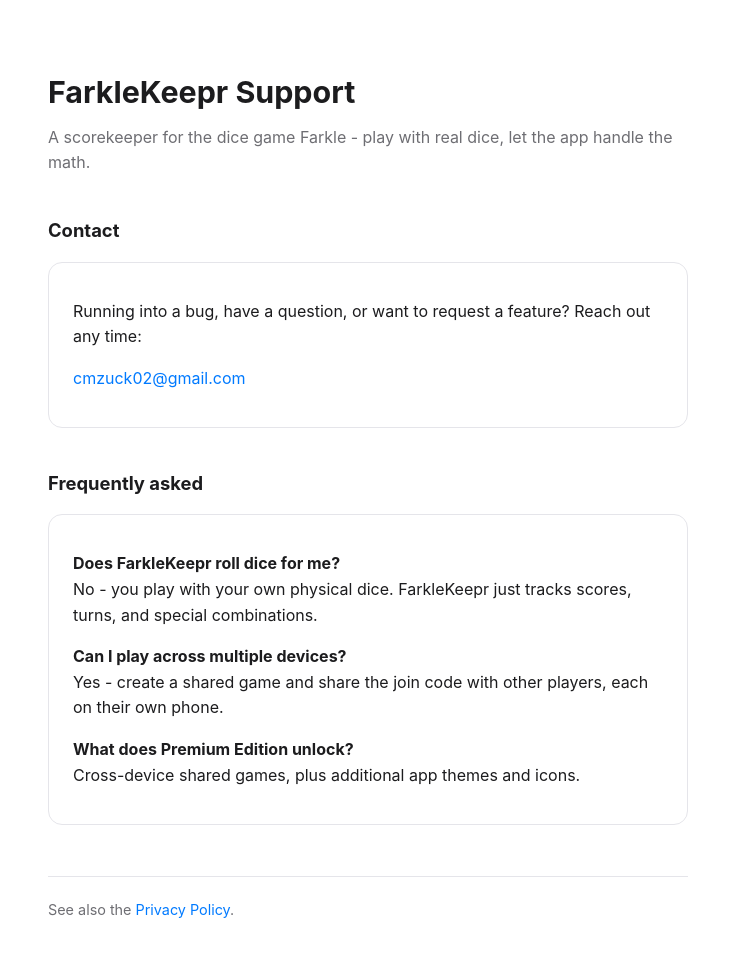
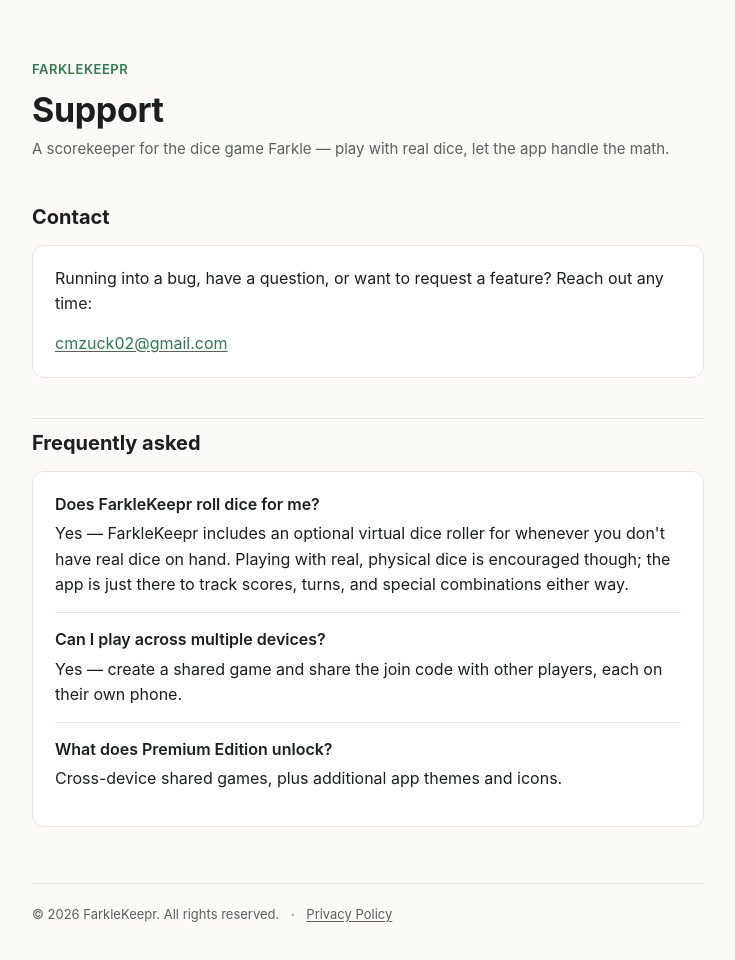
Before and after one commit to aclfxdev/farklekeepr, a plain HTML site: page index.html in a window 1280 px wide. Shown: the whole page, without its empty margins (272-1007 px from the left). Drawn offline with Linux system fonts and the light colour scheme.

Commit message:
Update FarkleKeepr index page.
Updated styles and structure for improved layout and readability. Enhanced FAQ section with additional details.

```diff
--- a/index.html
+++ b/index.html
@@ -2,61 +2,110 @@
 <html lang="en">
 <head>
 <meta charset="UTF-8">
-<meta name="viewport" content="width=device-width, initial-scale=1">
+<meta name="viewport" content="width=device-width, initial-scale=1.0">
 <title>FarkleKeepr Support</title>
 <style>
   :root {
     color-scheme: light dark;
-  }
-  body {
-    font-family: -apple-system, BlinkMacSystemFont, "Segoe UI", Helvetica, Arial, sans-serif;
-    max-width: 640px;
-    margin: 0 auto;
-    padding: 48px 24px 80px;
-    line-height: 1.6;
-    color: #1c1c1e;
+    --ink: #1c1f1d;
+    --muted: #5b625c;
+    --line: #e3e7e3;
+    --accent: #2f7a4f;
+    --bg: #fbfaf7;
+    --card: #ffffff;
   }
   @media (prefers-color-scheme: dark) {
-    body { color: #f2f2f7; background: #000; }
-    a { color: #0a84ff; }
-    .card { background: #1c1c1e; border-color: #2c2c2e; }
+    :root {
+      --ink: #eef1ec;
+      --muted: #9aa79c;
+      --line: #2a2f2b;
+      --accent: #5bc088;
+      --bg: #121412;
+      --card: #1a1d1a;
+    }
+  }
+  * { box-sizing: border-box; }
+  body {
+    margin: 0;
+    background: var(--bg);
+    color: var(--ink);
+    font-family: -apple-system, BlinkMacSystemFont, "Segoe UI", Helvetica, Arial, sans-serif;
+    line-height: 1.6;
+    -webkit-font-smoothing: antialiased;
+  }
+  .wrap {
+    max-width: 720px;
+    margin: 0 auto;
+    padding: 56px 24px 96px;
+  }
+  header {
+    margin-bottom: 40px;
+  }
+  .eyebrow {
+    display: inline-block;
+    font-size: 13px;
+    font-weight: 600;
+    letter-spacing: 0.04em;
+    text-transform: uppercase;
+    color: var(--accent);
+    margin-bottom: 10px;
   }
   h1 {
-    font-size: 1.9rem;
-    margin-bottom: 0.25em;
+    font-size: 34px;
+    line-height: 1.15;
+    margin: 0 0 8px;
+    letter-spacing: -0.01em;
   }
   .subtitle {
-    color: #6e6e73;
-    margin-top: 0;
-    margin-bottom: 2.5em;
+    color: var(--muted);
+    font-size: 15px;
+    margin: 0;
   }
   h2 {
-    font-size: 1.15rem;
-    margin-top: 2.2em;
+    font-size: 20px;
+    margin: 40px 0 12px;
+    padding-top: 8px;
+    border-top: 1px solid var(--line);
   }
-  a {
-    color: #007aff;
-    text-decoration: none;
+  h2:first-of-type { border-top: none; padding-top: 0; }
+  p { margin: 0 0 14px; color: var(--ink); }
+  strong { font-weight: 600; }
+  a { color: var(--accent); text-decoration: underline; text-underline-offset: 2px; }
+  .card {
+    background: var(--card);
+    border: 1px solid var(--line);
+    border-radius: 12px;
+    padding: 20px 22px;
+    margin: 0 0 14px;
   }
-  a:hover { text-decoration: underline; }
-  .card {
-    border: 1px solid #e5e5ea;
-    border-radius: 14px;
-    padding: 20px 24px;
-    margin-top: 1em;
+  .card p:last-child { margin-bottom: 0; }
+  .faq-item { padding: 14px 0; border-top: 1px solid var(--line); }
+  .faq-item:first-child { border-top: none; padding-top: 0; }
+  .faq-item p { margin: 0; }
+  .faq-item strong { display: block; margin-bottom: 4px; }
+  footer {
+    margin-top: 56px;
+    padding-top: 20px;
+    border-top: 1px solid var(--line);
+    color: var(--muted);
+    font-size: 13px;
   }
-  footer {
-    margin-top: 3.5em;
-    padding-top: 1.5em;
-    border-top: 1px solid #e5e5ea;
-    font-size: 0.9rem;
-    color: #6e6e73;
+  footer a { color: var(--muted); text-decoration: underline; text-underline-offset: 2px; }
+  footer .sep { margin: 0 8px; }
+  @media (max-width: 480px) {
+    .wrap { padding: 40px 18px 72px; }
+    h1 { font-size: 28px; }
   }
 </style>
 </head>
 <body>
-  <h1>FarkleKeepr Support</h1>
-  <p class="subtitle">A scorekeeper for the dice game Farkle - play with real dice, let the app handle the math.</p>
+<div class="wrap">
+
+  <header>
+    <span class="eyebrow">FarkleKeepr</span>
+    <h1>Support</h1>
+    <p class="subtitle">A scorekeeper for the dice game Farkle — play with real dice, let the app handle the math.</p>
+  </header>
 
   <h2>Contact</h2>
   <div class="card">
@@ -66,16 +115,26 @@
 
   <h2>Frequently asked</h2>
   <div class="card">
-    <p><strong>Does FarkleKeepr roll dice for me?</strong><br>
-    No - you play with your own physical dice. FarkleKeepr just tracks scores, turns, and special combinations.</p>
-    <p><strong>Can I play across multiple devices?</strong><br>
-    Yes - create a shared game and share the join code with other players, each on their own phone.</p>
-    <p><strong>What does Premium Edition unlock?</strong><br>
-    Cross-device shared games, plus additional app themes and icons.</p>
+    <div class="faq-item">
+      <strong>Does FarkleKeepr roll dice for me?</strong>
+      <p>Yes — FarkleKeepr includes an optional virtual dice roller for whenever you don't have real dice on hand. Playing with real, physical dice is encouraged though; the app is just there to track scores, turns, and special combinations either way.</p>
+    </div>
+    <div class="faq-item">
+      <strong>Can I play across multiple devices?</strong>
+      <p>Yes — create a shared game and share the join code with other players, each on their own phone.</p>
+    </div>
+    <div class="faq-item">
+      <strong>What does Premium Edition unlock?</strong>
+      <p>Cross-device shared games, plus additional app themes and icons.</p>
+    </div>
   </div>
 
   <footer>
-    See also the <a href="https://privacy.farklekeepr.com">Privacy Policy</a>.
+    © 2026 FarkleKeepr. All rights reserved.
+    <span class="sep">·</span>
+    <a href="https://privacy.farklekeepr.com">Privacy Policy</a>
   </footer>
+
+</div>
 </body>
 </html>
```
